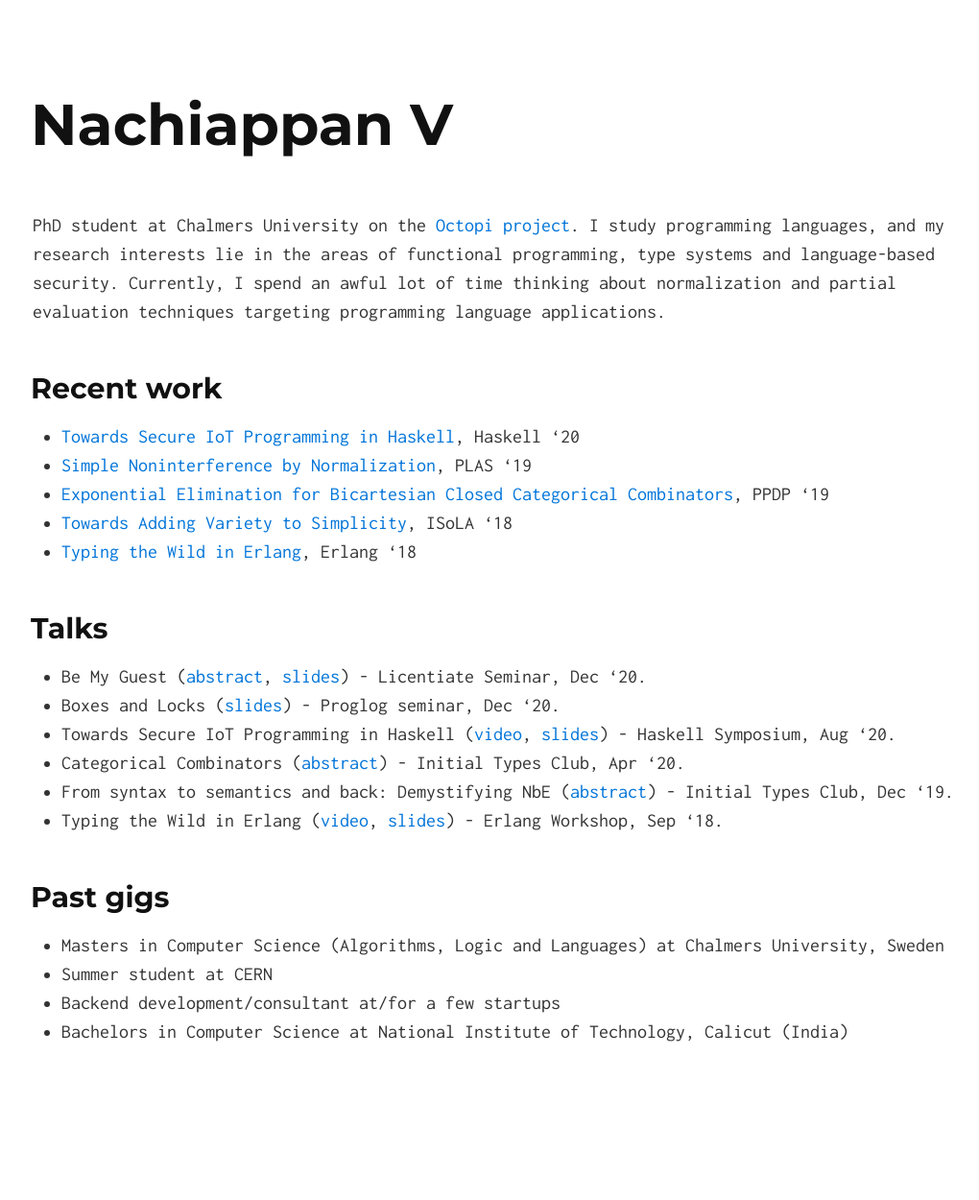
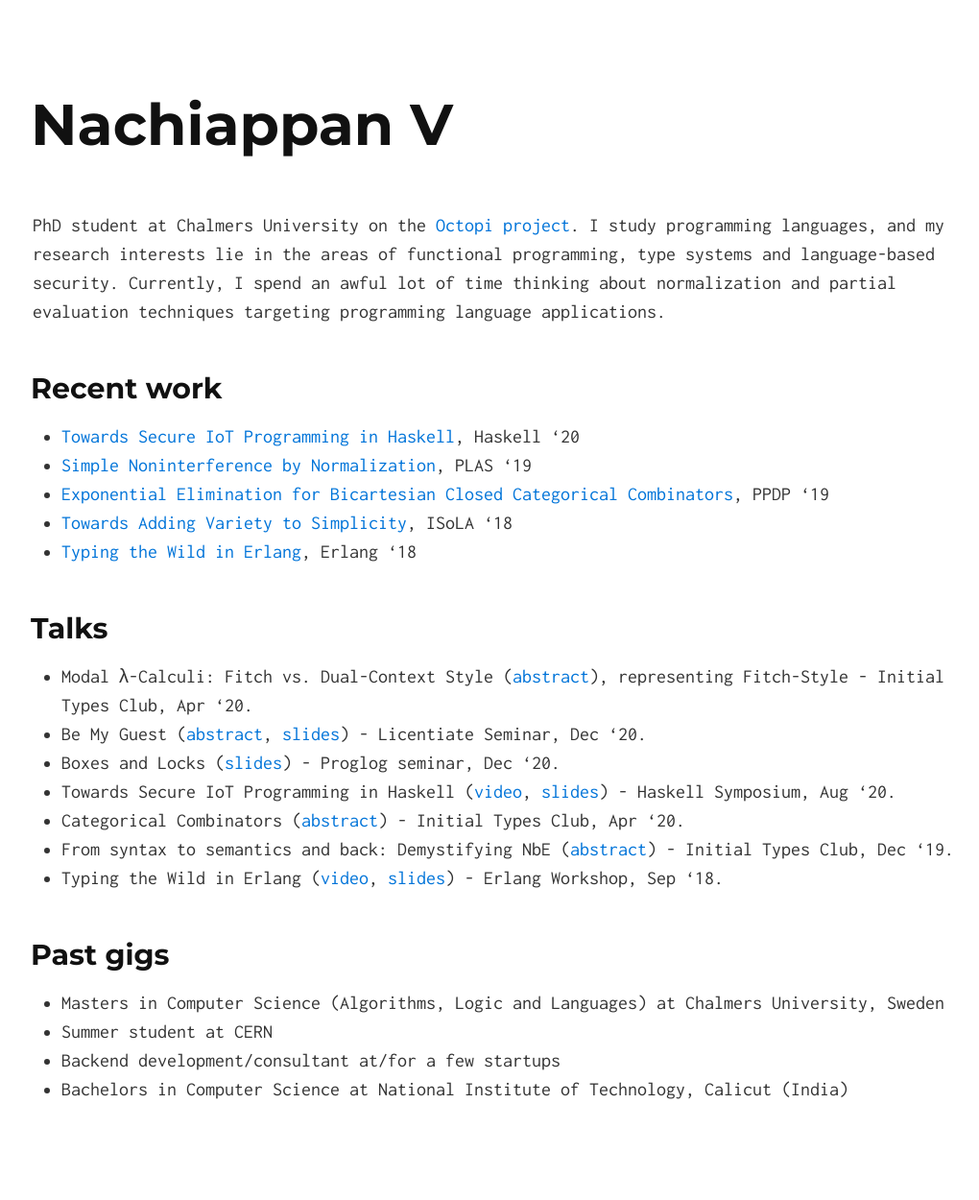
Before and after one commit to nachivpn/nachivpn.github.io, a Jekyll site: the page built from index.md, in a window 1280 px wide. Shown: the whole page at 96% size, without its empty margins (106-1126 px from the left). Built offline with Jekyll 4.4.1, drawn with Linux system fonts in a browser that asks for light colours; before the commit the page ends 1190 px from its top, so only the background shows below that.

Commit message:
Update index.md

```diff
--- a/index.md
+++ b/index.md
@@ -14,6 +14,7 @@ PhD student at Chalmers University on the [Octopi project](https://octopi.chalme
 
 ## Talks
 
+* Modal λ-Calculi: Fitch vs. Dual-Context Style ([abstract](https://github.com/InitialTypes/Club/wiki/Abstracts.2020.Modal)), representing Fitch-Style - Initial Types Club, Apr '20.
 * Be My Guest ([abstract](https://research.chalmers.se/publication/520510), [slides](lic-slides.pdf)) - Licentiate Seminar, Dec '20.
 * Boxes and Locks ([slides](bnl-proglog-slides.pdf)) - Proglog seminar, Dec '20.
 * Towards Secure IoT Programming in Haskell ([video](https://www.youtube.com/watch?v=FqnScw9U7gA), [slides](haski-slides.pdf)) - Haskell Symposium, Aug '20.
```
